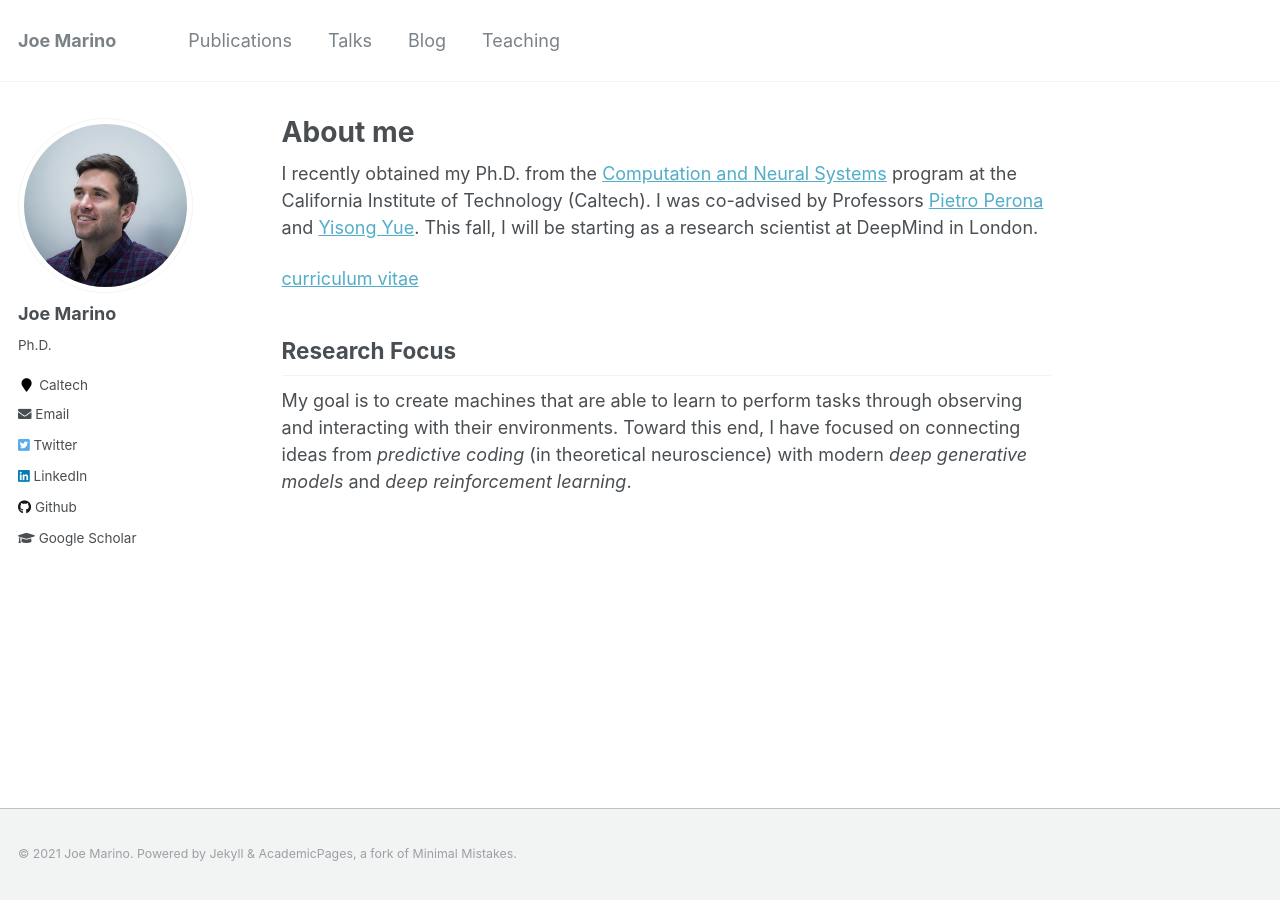
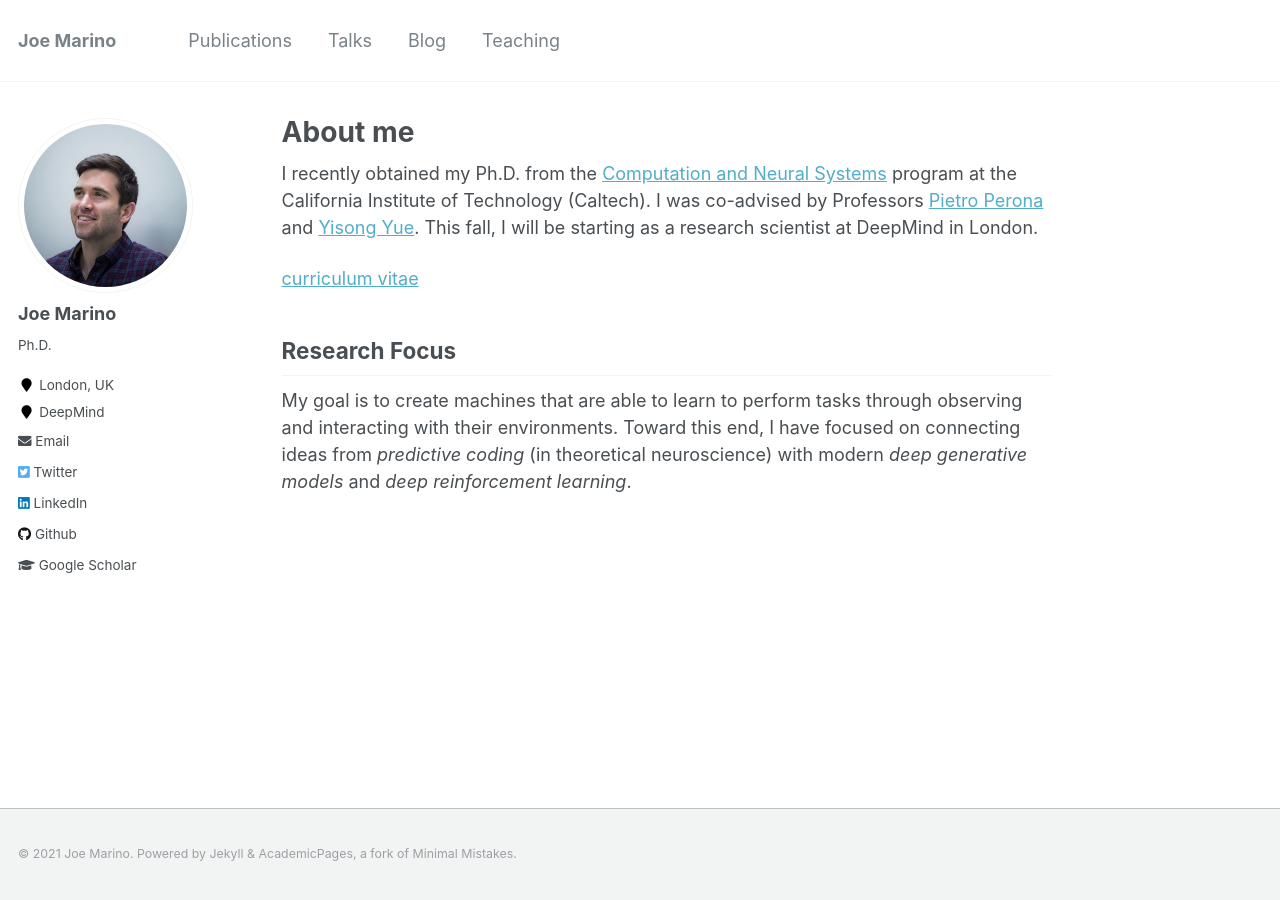
Before and after one commit to joelouismarino/joelouismarino.github.io, a Jekyll site: the page built from _pages/about.md, in a window 1280 px wide. Built offline with Jekyll 4.4.1, drawn with Linux system fonts in a browser that asks for light colours.

Commit message:
Updating main

```diff
--- a/_config.yml
+++ b/_config.yml
@@ -83,8 +83,8 @@ author:
   name             : "Joe Marino"
   avatar           : "me.jpg"
   bio              : "Ph.D."
-  location         :
-  employer         : "Caltech"
+  location         : "London, UK"
+  employer         : "DeepMind"
   pubmed           :
   googlescholar    : "https://scholar.google.com/citations?user=LTprTF0AAAAJ&hl=en&oi=ao"
   email            : "jmarino@caltech.edu"
```
